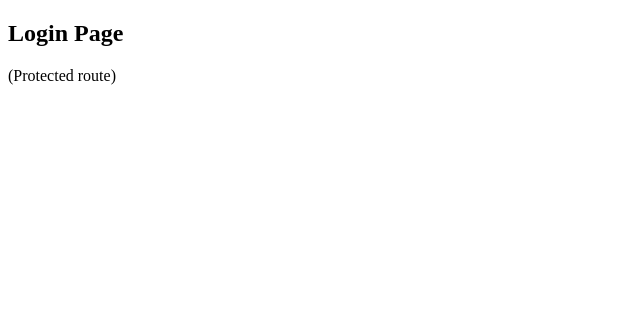
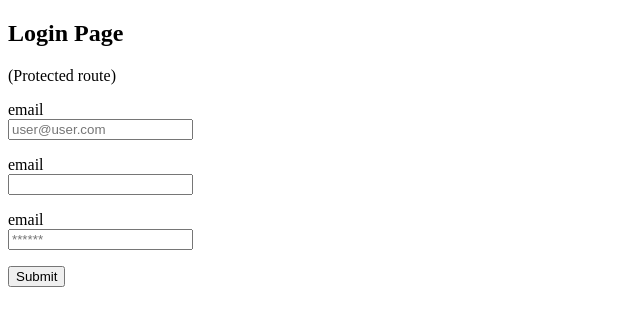
Before and after one commit to AuxiHuertas/Diario-de-a-bordo---ProyectoFinal, a React (Vite) app in the folder front/: page /login in a window 1280 px wide. Shown: the top 326 px of the page, without its empty margins (0-640 px from the left). Built offline with nearby package versions, Linux system fonts and the light colour scheme.

Commit message:
feat(front):login forms

```diff
--- a/front/src/pages/login/index.jsx
+++ b/front/src/pages/login/index.jsx
@@ -1,8 +1,29 @@
+
+
+
+
 const Login = () => {
+
+
     return (
         <section>
             <h1>Login Page</h1>
             <p>(Protected route) </p>
+            <form>
+                <label htmlFor="email">email</label><br/>
+                <input id="email" placeholder="user@user.com"></input>
+                <p></p>
+
+                <label htmlFor="username">email</label><br/>
+                <input id="username" placeholder=" "></input>
+                <p></p>
+
+                <label htmlFor="password">email</label><br/>
+                <input id="password" type="password" placeholder="******"></input>
+                <p></p>
+
+                <input type="submit"/>
+            </form>
         </section>
     );
 };
```
